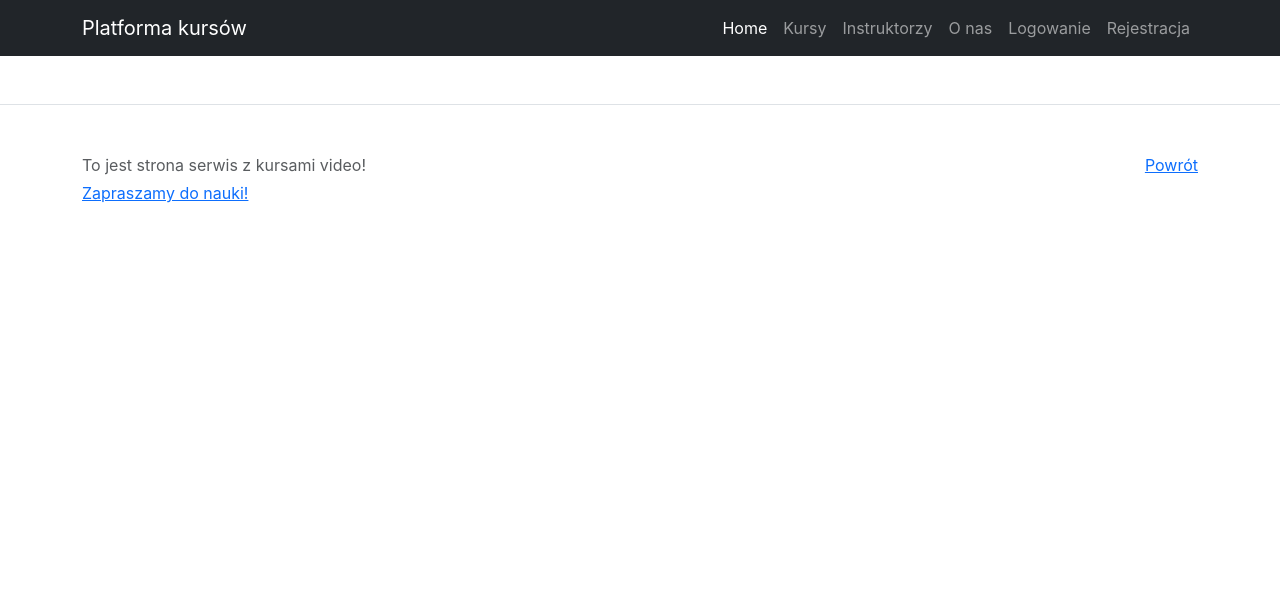
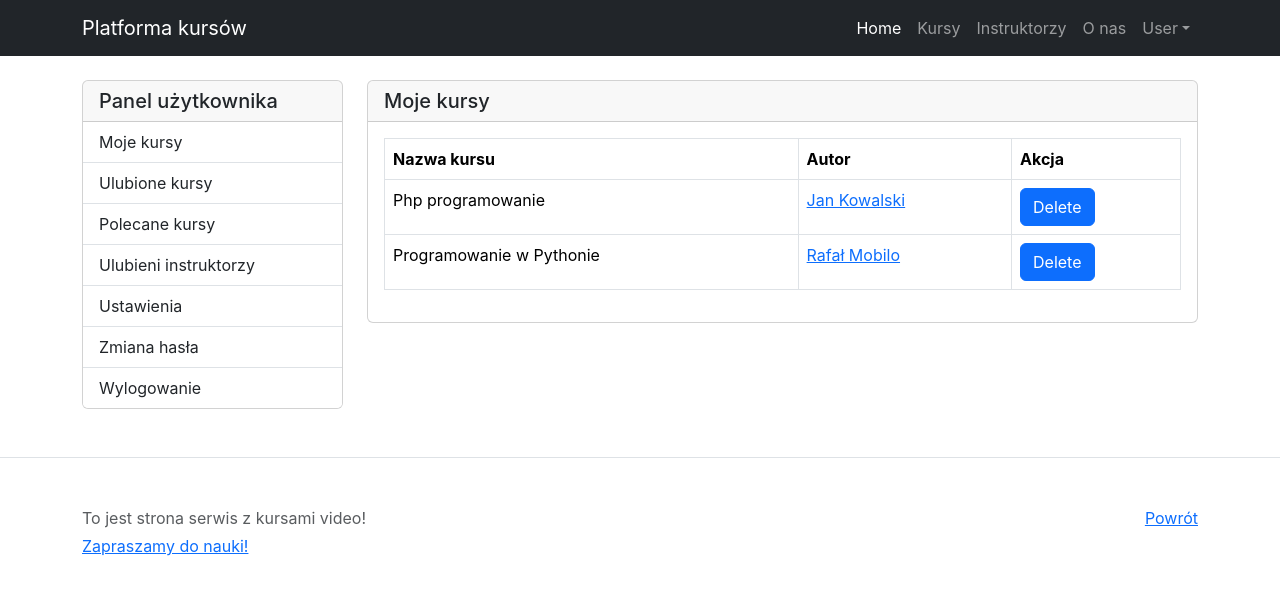
Before and after one commit to BartekNice31/django_kursy_api_udemy_fronted_django, a React (Create React App) app: page /panel-user in a window 1280 px wide. Shown: the top 594 px of the page. Built offline with nearby package versions, Linux system fonts and the light colour scheme.

Commit message:
first commit

```diff
--- a/src/components/Header.js
+++ b/src/components/Header.js
@@ -31,12 +31,56 @@ function Header(){
                         <li className="nav-item">
                             <Link to="/about" className="nav-link">O nas</Link>
                         </li>
-                        <li className="nav-item">
-                            <Link className="nav-link" to="/login-user">Logowanie</Link>
-                        </li>
-                        <li className="nav-item">
-                            <Link className="nav-link" to="/register-user">Rejestracja</Link>
-                        </li>
+                        {/* <li className="nav-item dropdown">
+                            <a id="navbarDropdown" href="#" className="nav-link dropdown-toggle" role="button" data-bs-toggle="dropdown" aria-expanded="false">
+                                User
+                            </a>
+                            <ul className="dropdown-menu" aria-labelledby="navbarDropdown">
+                                <li><Link className="dropdown-item" to="/user-login">Logowanie</Link></li>
+                                <li><Link className="dropdown-item" to="/register-user">Rejestracja</Link></li>
+                                <li><hr className="dropdown-divider"/></li>
+                                <li><Link className="dropdown-item" to="/user-panel">Panel</Link></li>
+                                <li><a href="#" className="dropdown-item">Wyloguj</a></li>
+                            </ul>
+                        </li>  */}
+                        <li className="nav-item dropdown">
+
+                        <button
+                            id="navbarDropdown"
+                            className="nav-link dropdown-toggle"
+                            role="button"
+                            data-bs-toggle="dropdown"
+                            aria-expanded="false">
+                            User
+                        </button>
+
+                        <ul
+                            className="dropdown-menu"
+                            aria-labelledby="navbarDropdown">
+
+                            <li>
+                                <Link className="dropdown-item" to="/login-user">
+                                    Logowanie
+                                </Link>
+                            </li>
+
+                            <li>
+                                <Link className="dropdown-item" to="/register-user">
+                                    Rejestracja
+                                </Link>
+                            </li>
+
+                            <li>
+                                <Link className="dropdown-item" to="/panel-user">
+                                    Panel
+                                </Link>
+                            </li>
+                            <li>
+                                <a href="#" className="dropdown-item">Wyloguj</a>
+                            </li>
+                        </ul>
+
+                    </li>
                     </ul>
                 </div>
             </div>
--- a/src/components/Main.js
+++ b/src/components/Main.js
@@ -14,6 +14,7 @@ import Login from "./Login";
 import Register from "./Register";
 import Logowanie from "./Logowanie";
 import Rejestracja from "./Rejestracja";
+import Panel from "./Panel";
 function Main(){
     return (
         <div>
@@ -28,10 +29,10 @@ function Main(){
                 <Route path="/instructor_detail/:instructor_id" element={<InstructorDetail/>}/>
                 <Route path="/famous_course_detail/:special_course_id" element={<SpecialCourse/>}/>
                 <Route path="/login-user" element={<Login/>}/>
-                {/* <Route path="/login_user" element={<h1>Logowanie</h1>}/> */}
                 <Route path="/register-user" element={<Register/>}/>
                 <Route path="/logowanie_uzytkownika" element={<Logowanie/>}/>
                 <Route path="/rejestracja_uzytkownika" element={<Rejestracja/>}/>
+                <Route path="/panel-user" element={<Panel/>}/>
             </Routes>
 
             <Footer/>
--- /dev/null
+++ b/src/components/Panel.js
@@ -0,0 +1,56 @@
+import {Link} from "react-router-dom";
+import {useParams} from "react-router-dom";
+
+function Panel(){
+    return (
+        <div className="container mt-4">
+            <div className="row">
+                <aside className="col-md-3">
+                    <div className="card">
+                        <h5 className="card-header">Panel użytkownika</h5>
+                        <div className="list-group list-group-flush">
+                            <Link to="/" className="list-group-item list-group-item-action">Moje kursy</Link>
+                            <Link to="/" className="list-group-item list-group-item-action">Ulubione kursy</Link>
+                            <Link to="/" className="list-group-item list-group-item-action">Polecane kursy</Link>
+                            <Link to="/" className="list-group-item list-group-item-action">Ulubieni instruktorzy</Link>
+                            <Link to="/" className="list-group-item list-group-item-action">Ustawienia</Link>
+                            <Link to="/" className="list-group-item list-group-item-action">Zmiana hasła</Link>
+                            <Link to="/" className="list-group-item list-group-item-action">Wylogowanie</Link>
+                        </div>
+                    </div>
+                </aside>
+                <section className="col-md-9">
+                    <div className="card">
+                        <h5 className="card-header">Moje kursy</h5>
+                        <div className="card-body">
+                            <table className="table table-bordered">
+                                <thead>
+                                    <tr>
+                                        <th>Nazwa kursu</th>
+                                        <th>Autor</th>
+                                        <th>Akcja</th>
+                                    </tr>
+                                </thead>
+                                <tbody>
+                                    <tr>
+                                        <td>Php programowanie</td>
+                                        <td><Link to="/">Jan Kowalski</Link></td>
+                                        <td>
+                                            <button className="btn btn-primary">Delete</button>
+                                        </td>
+                                    </tr>
+                                    <tr>
+                                        <td>Programowanie w Pythonie</td>
+                                        <td><Link to="/">Rafał Mobilo</Link></td>
+                                        <td><button className="btn btn-primary">Delete</button></td>
+                                    </tr>
+                                </tbody>
+                            </table>
+                        </div>
+                    </div>
+                </section>
+            </div>
+        </div>
+    );
+}
+export default Panel;
```
